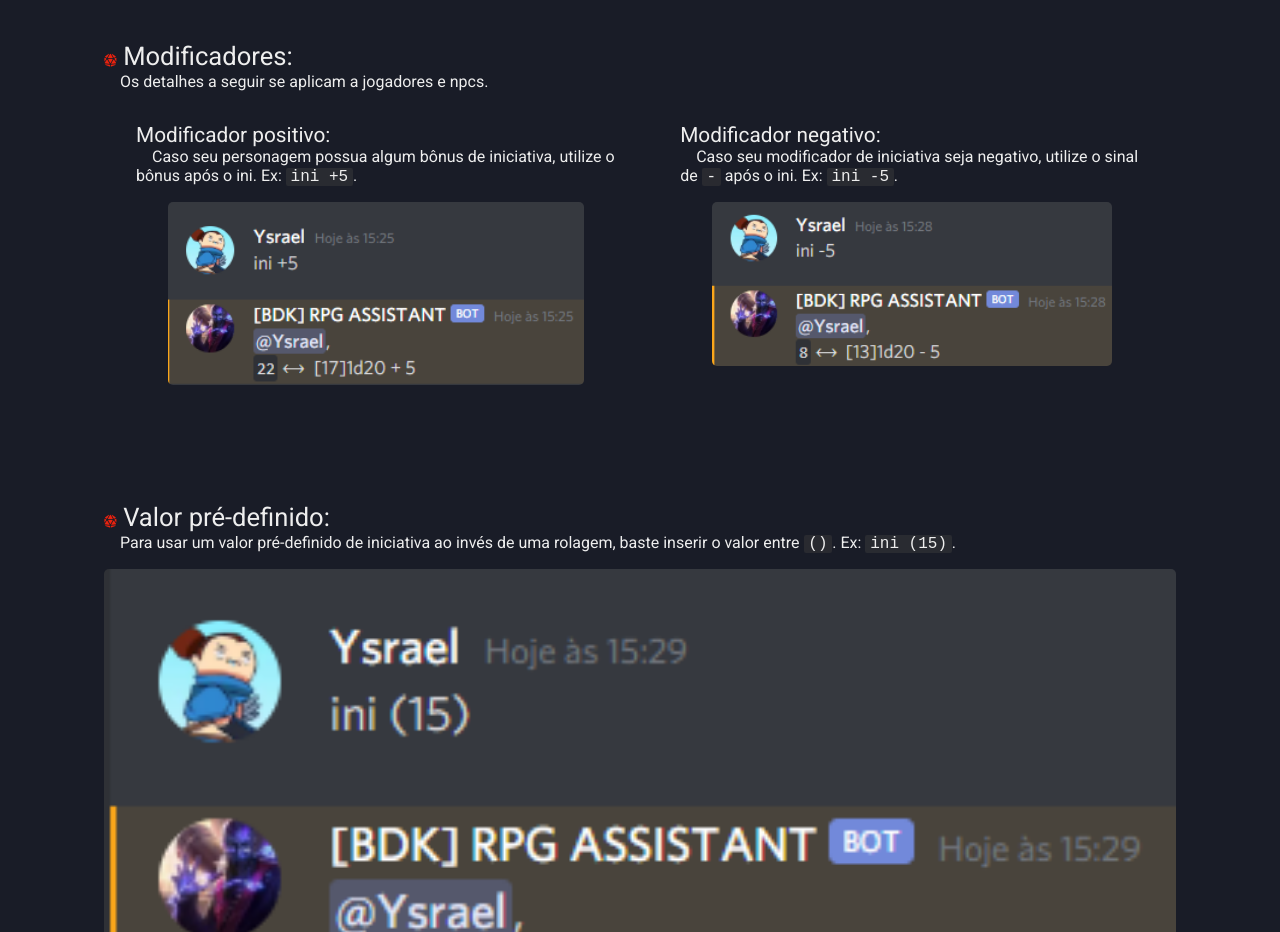
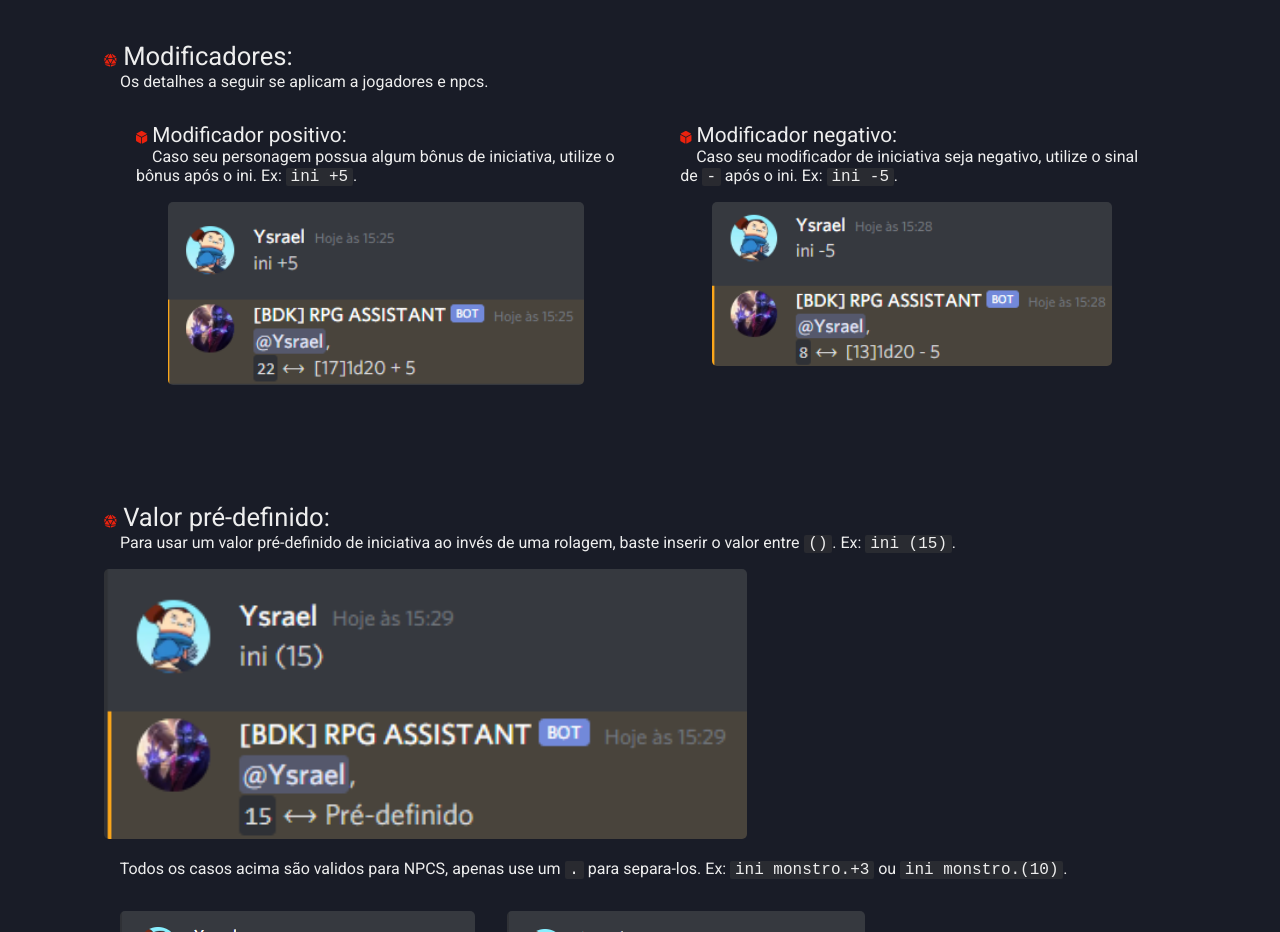
Before and after one commit to EwertonNv0/rpg-assitant, a Vue app: page / in a window 1280 px wide. Shown: the part 1860-2792 px from the top of the page. Built offline with nearby package versions, Linux system fonts and the light colour scheme; a web font is replaced by a local one.

Commit message:
Update IniHints.vue

```diff
--- a/src/components/IniHints.vue
+++ b/src/components/IniHints.vue
@@ -47,17 +47,20 @@ export default {
                 <p>&emsp;Os detalhes a seguir se aplicam a jogadores e npcs.</p>
                 <div class="recuo display-flex">
                     <div>
-                        <h3>Modificador positivo:</h3>
+                        <h3>
+                            <i class="fa-solid fa-dice-d6"></i> Modificador positivo:
+                        </h3>
                         <p>
-                            &emsp;Caso seu personagem possua algum bônus de iniciativa, utilize o bônus após o ini. Ex:
-                            <code>ini +5</code>.
+                            &emsp;Caso seu personagem possua algum bônus de iniciativa, utilize o bônus após o ini. Ex: <code>ini +5</code>.
                         </p>
                         <div>
                             <img src="../assets/imgs-ini/ini+.png" alt="">
                         </div>
                     </div>
                     <div>
-                        <h3>Modificador negativo:</h3>
+                        <h3>
+                            <i class="fa-solid fa-dice-d6"></i> Modificador negativo:
+                        </h3>
                         <p>
                             &emsp;Caso seu modificador de iniciativa seja negativo, utilize o sinal de <code>-</code> após o
                             ini. Ex: <code>ini -5</code>.
@@ -74,7 +77,7 @@ export default {
                     &emsp;Para usar um valor pré-definido de iniciativa ao invés de uma rolagem, baste inserir o valor entre
                     <code>()</code>. Ex: <code>ini (15)</code>.
                 </p>
-                <div>
+                <div class="pre-def-value">
                     <img src="../assets/imgs-ini/ini().png" alt="">
                 </div>
                 <p>
@@ -159,5 +162,9 @@ ul {
     .exemples div {
         padding: 0 1rem;
     }
+
+    .pre-def-value img {
+        width: 60%;
+    }
 }
 </style>
```
